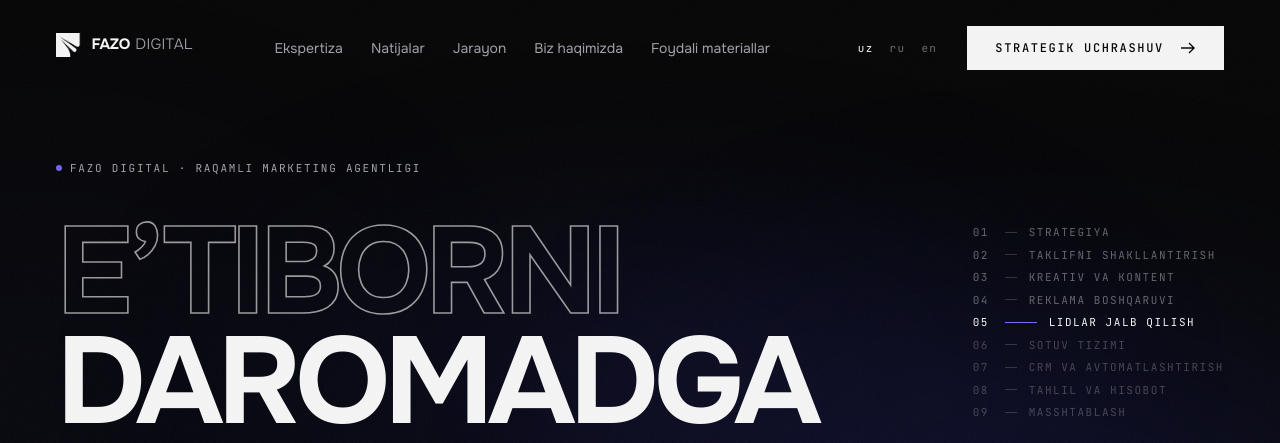
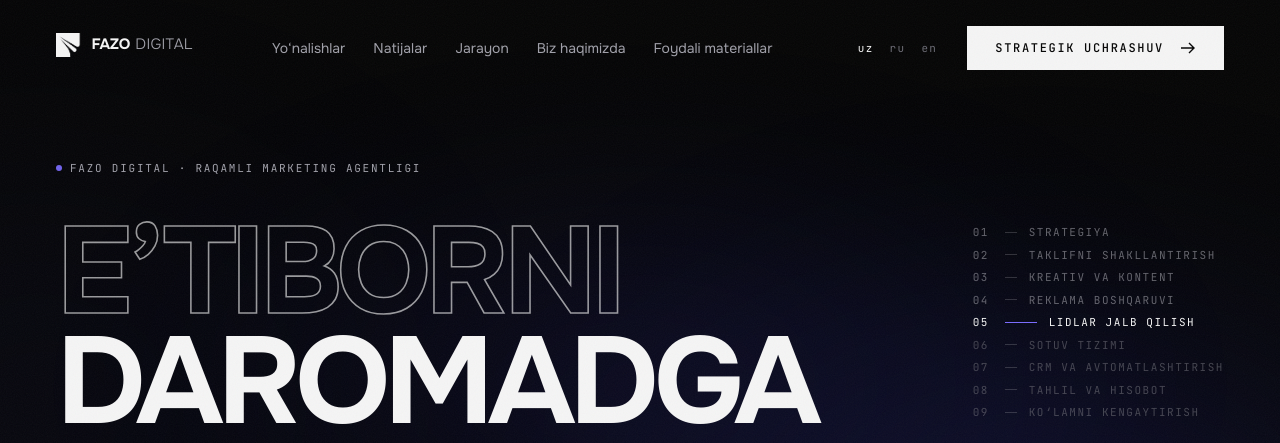
Before and after one commit to ShukrulloEgamberdiyev/portfolio, a React (Vite) app: page / in a window 1280 px wide. Shown: the top 443 px of the page. Built offline with nearby package versions, Linux system fonts and the light colour scheme.

Commit message:
Add files via upload

```diff
--- a/src/content/articles.ts
+++ b/src/content/articles.ts
@@ -77,17 +77,17 @@ export const ARTICLES: Article[] = [
     body: [
       { p: 'Reklama kabinetida yuzlab ko‘rsatkich bor. Ularning aksariyati qaror qabul qilishga yordam bermaydi — ular faqat nima bo‘layotganini tasvirlaydi. Biznes uchun ahamiyatlisi to‘rtta raqam.' },
       { h: 'CPL — lid narxi' },
-      { p: 'Boshlang‘ich raqam. U kampaniyalarni bir-biri bilan solishtirish uchun kerak, lekin faqat bir xil sifatdagi lidlar ichida. Turli auditoriya va turli offerdagi CPL’ni solishtirish — noto‘g‘ri xulosa manbai.' },
+      { p: 'Boshlang‘ich raqam. U kampaniyalarni bir-biri bilan solishtirish uchun kerak, lekin faqat bir xil sifatdagi lidlar ichida. Turli auditoriya va turli takliflardagi CPL’ni solishtirish — noto‘g‘ri xulosa manbai.' },
       { h: 'CAC — mijoz narxi' },
       { p: 'Sarflangan pul bo‘linadi sotib olgan mijozlar soniga. Bu marketingning asosiy raqami. CAC hisoblanmasa, qaysi kanal foyda keltirayotganini bilishning imkoni yo‘q.' },
       { h: 'AOV — o‘rtacha chek' },
-      { p: 'Bitta mijoz o‘rtacha qancha pul qoldiradi. CAC bilan birga qaralganda rasm to‘liq bo‘ladi: mijoz $30 ga tushsa va o‘rtacha $500 lik xarid qilsa, byudjetni oshirish kerak. Teskari holatda esa reklamani emas, offerni ko‘rish kerak.' },
+      { p: 'Bitta mijoz o‘rtacha qancha pul qoldiradi. CAC bilan birga qaralganda rasm to‘liq bo‘ladi: mijoz $30 ga tushsa va o‘rtacha $500 lik xarid qilsa, byudjetni oshirish kerak. Teskari holatda esa reklamani emas, taklifni ko‘rish kerak.' },
       { h: 'LTV — mijozning umumiy qiymati' },
       { p: 'Mijoz butun hamkorlik davomida qancha olib keladi. Takroriy xarid bo‘ladigan sohalarda (restoran, ta’lim, mebel, xizmat) aynan shu raqam byudjet chegarasini belgilaydi. LTV yuqori bo‘lsa, raqobatchidan qimmatroq CAC to‘lashga ham imkon bo‘ladi — bu strategik ustunlik.' },
       { quote: 'Umumiy qoida: LTV kamida CAC’dan uch barobar katta bo‘lsin. Aks holda o‘sish pulni ko‘paytirmaydi, balki yo‘qotishni tezlashtiradi.' },
       { h: 'Amalda qanday yo‘lga qo‘yiladi' },
       { list: [
-        'CRM da har bir lidga manba yozilsin: qaysi kampaniya, qaysi kreativ.',
+        'CRM’da har bir lidga manba yozilsin: qaysi kampaniya, qaysi kreativ.',
         'Sotuv yopilganda summa yozilsin — AOV shu yerdan chiqadi.',
         'Har oy oxirida bitta jadval: kanal, sarf, lid, sotuv, CAC, AOV.',
         'Qaror shu jadval asosida qabul qilinsin, hisobotdagi qamrov asosida emas.',
--- a/src/i18n/pages.uz.ts
+++ b/src/i18n/pages.uz.ts
@@ -24,7 +24,7 @@ export const pagesUz: PageDict = {
       'dilbar-restaurant': 'Marosim — uzoq o‘ylanadigan qaror. Kontentda zalni, xizmatni va haqiqiy tadbirlarni ko‘rsatdik, arizaga javobni avtomatlashtirdik, bron so‘ragan mijoz esa menejerga darhol tushadigan qilib yo‘naltirdik.',
     },
   },
-  expertise: { title: 'Ekspertiza', intro: 'To‘rt yo‘nalish — bitta tizimning qismlari. Har biri alohida ham ishlaydi, lekin natija ular birga ishlaganda chiqadi.', open: 'Yo‘nalishni ochish' },
+  expertise: { title: 'Yo‘nalishlar', intro: 'To‘rt yo‘nalish — bitta tizimning qismlari. Har biri alohida ham ishlaydi, lekin natija ular birga ishlaganda chiqadi.', open: 'Yo‘nalishni ochish' },
   expertiseDetail: {
     inSystem: 'Tizimdagi o‘rni', deliverables: 'Nima olasiz', howLabel: 'Qanday ishlaymiz', relatedLabel: 'Shu yo‘nalish qo‘llangan loyihalar',
     modules: [
@@ -67,7 +67,7 @@ export const pagesUz: PageDict = {
     ],
   },
   processPage: {
-    title: 'Jarayon', intro: 'Ish qanday boradi — birinchi uchrashuvdan masshtablashgacha. Har bir bosqichning aniq natijasi bor.',
+    title: 'Jarayon', intro: 'Ish qanday boradi — birinchi uchrashuvdan ko‘lamni kengaytirishgacha. Har bir bosqichning aniq natijasi bor.',
     insideLabel: 'Ichida nima bor', outputLabel: 'Bosqich natijasi',
     inside: [
       ['Biznes va daromad tuzilmasini ko‘rib chiqamiz', 'Reklama akkauntidagi haqiqiy raqamlarni tekshiramiz', 'Sotuv bo‘limining javob vaqtini o‘lchaymiz', 'Kontent va raqobatchilarni tahlil qilamiz'],
@@ -90,7 +90,7 @@ export const pagesUz: PageDict = {
     story: [
       { h: 'Nimadan boshlangan', body: 'FAZO oddiy SMM bilan boshlangan. Vaqt o‘tib bir narsa aniq bo‘ldi: chiroyli kontent ham, arzon lid ham o‘z-o‘zidan pul keltirmaydi. Mijozning savoli har doim bitta edi — «sotuv qani?».' },
       { h: 'Nima o‘zgardi', body: 'Shundan keyin ish chegarasini kengaytirdik: reklamadan keyin sotuvga, CRM va tahlilga kirdik. Bugun biz kontent ishlab chiqaruvchi emas, mijozning o‘sish tizimiga javob beradigan jamoamiz.' },
-      { h: 'Qanday ishlaymiz', body: 'Har bir mijozga strateg, kreativ guruh va targetolog biriktiriladi. Ish haftalik ritmda boradi: reja, ijro, raqamlar, tuzatish. Hisobot layk emas, lid va sotuv tilida yoziladi.' },
+      { h: 'Qanday ishlaymiz', body: 'Har bir mijozga strategiya bo‘yicha mutaxassis, kreativ guruh va reklama mutaxassisi biriktiriladi. Ish haftalik ritmda boradi: reja, ijro, raqamlar, tuzatish. Hisobot layk emas, lid va sotuv tilida yoziladi.' },
     ],
     principlesTitle: 'Prinsiplar',
     principles: [
@@ -99,11 +99,11 @@ export const pagesUz: PageDict = {
       { h: 'Yomon xabarni ham aytamiz', body: 'Agar muammo reklamada emas, mahsulot yoki sotuvda bo‘lsa, buni to‘g‘ridan-to‘g‘ri aytamiz.' },
       { h: 'Bitta javobgar', body: 'Bo‘laklarga bo‘lingan ijro o‘rniga bitta jamoa va bitta natija.' },
     ],
-    teamTitle: 'Jamoa', teamText: 'Strateg, targetolog, kreativ prodyuser, kontent-menejer, videograf va sotuv bo‘yicha maslahatchi — loyihaga qarab guruh yig‘iladi.',
+    teamTitle: 'Jamoa', teamText: 'Strategiya bo‘yicha mutaxassis, reklama mutaxassisi, kreativ prodyuser, kontent-menejer, videograf va sotuv bo‘yicha maslahatchi — loyihaga qarab guruh yig‘iladi.',
     numbersTitle: 'Raqamlarda',
   },
   insightsPage: { title: 'Foydali materiallar', intro: 'Ish jarayonida takrorlanadigan xatolar va ularning yechimi haqida.', langNote: '', minutes: 'daqiqa o‘qish' },
-  applyPage: { title: 'Ariza qoldirish', intro: 'Formani to‘ldiring — arizani strateg ko‘rib chiqadi va mos bo‘lsa, uchrashuv uchun bog‘lanamiz.' },
+  applyPage: { title: 'Ariza qoldirish', intro: 'Formani to‘ldiring — arizani strategiya bo‘yicha mutaxassis ko‘rib chiqadi va mos bo‘lsa, uchrashuv uchun bog‘lanamiz.' },
   privacy: {
     title: 'Maxfiylik siyosati', updated: 'Yangilangan: 2026-yil sentabr',
     sections: [
--- a/src/i18n/uz.ts
+++ b/src/i18n/uz.ts
@@ -11,7 +11,7 @@ export const uz: Dict = {
     description: 'Strategiya, kreativ, reklama va sotuvni bitta o‘lchanadigan o‘sish tizimiga birlashtiramiz.',
   },
   nav: {
-    expertise: 'Ekspertiza', work: 'Natijalar', process: 'Jarayon', about: 'Biz haqimizda', insights: 'Foydali materiallar',
+    expertise: 'Yo‘nalishlar', work: 'Natijalar', process: 'Jarayon', about: 'Biz haqimizda', insights: 'Foydali materiallar',
     cta: 'Strategik uchrashuv', menu: 'Menyu', close: 'Yopish', skip: 'Asosiy qismga o‘tish', language: 'Til',
   },
   hero: {
@@ -61,19 +61,19 @@ export const uz: Dict = {
       { name: 'Sotuv tizimi', output: 'Sotuv qo‘llanmasi', desc: 'Skriptlar, jarayon va sotuv ijrosi.' },
       { name: 'CRM va avtomat\u00ADlashtirish', output: 'Sotuv voronkasi', desc: 'Har bir lid ustidan to‘liq nazorat.' },
       { name: 'Tahlil va hisobot', output: 'Daromad hisoboti', desc: 'Daromadga aslida nima ta’sir qilayotganini o‘lchaymiz.' },
-      { name: 'Masshtablash', output: 'Masshtablash rejasi', desc: 'Ishlayotganini kuchaytiramiz, ishlamayotganini olib tashlaymiz.' },
+      { name: 'Ko‘lamni kengaytirish', output: 'Kengaytirish rejasi', desc: 'Ishlayotganini kuchaytiramiz, ishlamayotganini olib tashlaymiz.' },
     ],
     outputLabel: 'Natija',
     hint: 'Aylantiring',
   },
   expertise: {
-    label: 'Ekspertiza',
+    label: 'Yo‘nalishlar',
     title: [{ t: 'To‘rt yo‘nalish.' }, { t: 'Bitta maqsad', outline: true, accent: true }],
     intro: 'Bular alohida xizmatlar emas. To‘rttasi bitta strategiya va bitta KPI atrofida, bitta jamoa sifatida ishlaydi.',
     inSystem: 'Tizimda',
     modules: [
       { name: ['Tahlil', 'va strategiya'], summary: 'Qayerda raqobatlashish va qanday yutishni aniqlaymiz.', items: ['Pozitsiyalash', 'Bozor tadqiqoti', 'Raqobatchilar tahlili', 'Taklifni shakllantirish', 'Sotuv voronkasi strategiyasi'] },
-      { name: ['Kreativ', 'va kontent'], summary: 'E’tiborni tortadigan va sotadigan kontent.', items: ['Kontent strategiyasi', 'Reels', 'Tijoriy video', 'Professional suratga olish', 'Kopirayting', 'Reklama kreativlari'] },
+      { name: ['Kreativ', 'va kontent'], summary: 'E’tiborni tortadigan va sotadigan kontent.', items: ['Kontent strategiyasi', 'Reels', 'Tijoriy video', 'Professional suratga olish', 'Reklama matnlari', 'Reklama kreativlari'] },
       { name: ['Reklama', 'boshqaruvi'], summary: 'Byudjetni o‘lchanadigan talabga aylantiramiz.', items: ['Meta Ads', 'Lidlar jalb qilish', 'Retargeting', 'Kreativlarni sinash', 'Kampaniyalarni optimallashtirish', 'Reklama tahlili'] },
       { name: ['Sotuv', 'tizimi'], summary: 'Lid pulga aylanadigan joy — biz u yerda ham ishlaymiz.', items: ['Sotuv tuzilmasi', 'Sotuv skriptlari', 'CRM jarayonlari', 'Lidlarni boshqarish', 'KPI', 'Sotuv jarayonini optimallashtirish'] },
     ],
@@ -116,7 +116,7 @@ export const uz: Dict = {
     title: [{ t: 'Yana bir marketing', outline: true }, { t: 'agentligi emas', accent: true }],
     intro: 'Odatda biznes marketingni bo‘laklab sotib oladi. Har bir ijrochi o‘z qismini optimallashtiradi — lekin umumiy natija uchun hech kim javob bermaydi.',
     fragmentedLabel: 'Odatiy model',
-    fragmented: ['SMM frilanser', 'Targetolog', 'Videograf', 'Sotuv bo‘limi', 'CRM mas’uli'],
+    fragmented: ['SMM mutaxassisi', 'Reklama mutaxassisi', 'Videograf', 'Sotuv bo‘limi', 'CRM mas’uli'],
     fragmentedResult: 'Uzilgan ijro',
     fazoLabel: 'FAZO modeli',
     pillars: ['Strategiya', 'Kreativ', 'Reklama', 'Sotuv'],
@@ -131,7 +131,7 @@ export const uz: Dict = {
       { name: 'Strategiya', desc: 'Pozitsiyalash, taklif, mijoz yo‘li va jalb qilish rejasi.' },
       { name: 'Tizimni qurish', desc: 'Kreativ tizim, kampaniyalar, voronka va sotuv infratuzilmasi.' },
       { name: 'Ishga tushirish', desc: 'Kontent, pullik reklama va lidlar oqimi ishga tushadi.' },
-      { name: 'Optimallashtirish va masshtablash', desc: 'O‘lchaymiz, sinaymiz, yaxshilaymiz va masshtablaymiz.' },
+      { name: 'Optimallashtirish va kengaytirish', desc: 'O‘lchaymiz, sinaymiz, yaxshilaymiz va ko‘lamini kengaytiramiz.' },
     ],
   },
   insights: {
@@ -162,7 +162,7 @@ export const uz: Dict = {
   apply: {
     label: 'Ariza qoldirish',
     title: [{ t: 'Mos kelamizmi?' }, { t: 'Keling, aniqlaymiz', outline: true }],
-    intro: 'Taxminan 2 daqiqa. Har bir arizani strateg shaxsan ko‘rib chiqadi. Mos kelsak, strategik uchrashuv uchun bog‘lanamiz.',
+    intro: 'Taxminan 2 daqiqa. Har bir arizani strategiya bo‘yicha mutaxassis shaxsan ko‘rib chiqadi. Mos kelsak, strategik uchrashuv uchun bog‘lanamiz.',
     stepNames: ['Siz haqingizda', 'Biznes', 'Byudjet', 'Maqsad', 'Aloqa'],
     name: 'Ismingiz', company: 'Kompaniya yoki brend', website: 'Veb-sayt yoki Instagram', websitePh: 'fazodigital.uz yoki @brend',
     industry: 'Soha',
@@ -188,7 +188,7 @@ export const uz: Dict = {
     problem: 'Eng katta o‘sish muammosi',
     problems: [
       { value: 'lead-quality', label: 'Lidlar sifati past' }, { value: 'conversion', label: 'Lidlar sotuvga aylanmaydi' }, { value: 'cost', label: 'Reklama qimmatlashdi' },
-      { value: 'strategy', label: 'Aniq strategiya yo‘q' }, { value: 'brand', label: 'Brend yetarlicha tanilmagan' }, { value: 'scale', label: 'Masshtablash qiyin' },
+      { value: 'strategy', label: 'Aniq strategiya yo‘q' }, { value: 'brand', label: 'Brend yetarlicha tanilmagan' }, { value: 'scale', label: 'Biznesni kengaytirish qiyin' },
     ],
     problemDetail: 'Qisqacha izoh (ixtiyoriy)',
     objective: 'Keyingi 6 oy uchun asosiy maqsad',
@@ -207,7 +207,7 @@ export const uz: Dict = {
   },
   final: {
     title: [{ t: 'O‘sish —' }, { t: 'tasodif emas.', outline: true }, { t: 'Bu tizim', accent: true }],
-    sub: 'Formani to‘ldirishni istamaysizmi? To‘g‘ridan-to‘g‘ri yozing — strateg javob beradi.',
+    sub: 'Formani to‘ldirishni istamaysizmi? To‘g‘ridan-to‘g‘ri yozing — strategiya bo‘yicha mutaxassis javob beradi.',
     cta: 'Strategik uchrashuv',
     telegram: 'Telegram orqali bog‘lanish',
     labels: { instagram: 'Instagram', telegram: 'Telegram', phone: 'Telefon', location: 'Manzil', web: 'Sayt' },
```
Also changed, not shown: public/og-image.jpg, 1 other file (tests, documents, lock files or other folders).
